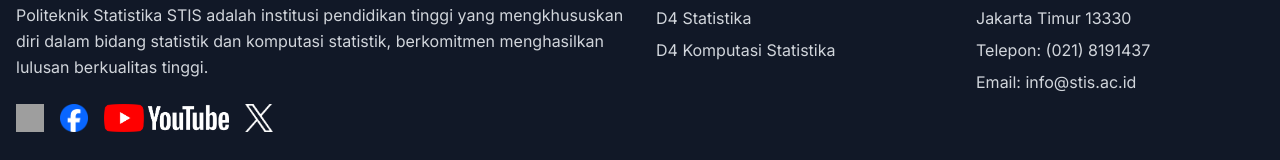
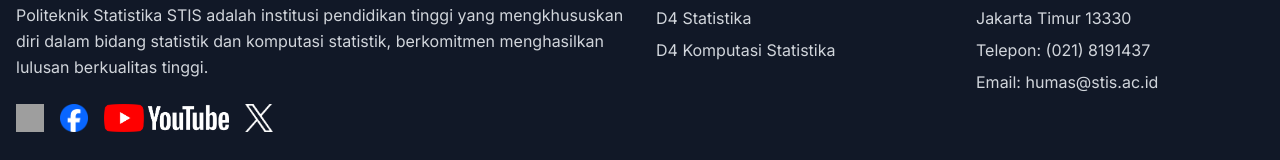
Before and after one commit to imk-01/imk-2, a React (Vite) app: page / in a window 1280 px wide. Shown: the part 4264-4424 px from the top of the page. Built offline with nearby package versions, Linux system fonts and the light colour scheme; grey boxes are pictures that could not be loaded.

Commit message:
Update Footer.tsx

```diff
--- a/client/components/Footer.tsx
+++ b/client/components/Footer.tsx
@@ -70,7 +70,7 @@ const Footer = () => {
                 <li>Jl. Otto Iskandardinata No.64C</li>
                 <li>Jakarta Timur 13330</li>
                 <li>Telepon: (021) 8191437</li>
-                <li>Email: info@stis.ac.id</li>
+                <li>Email: humas@stis.ac.id</li>
               </ul>
             </div>
           </div>
```
